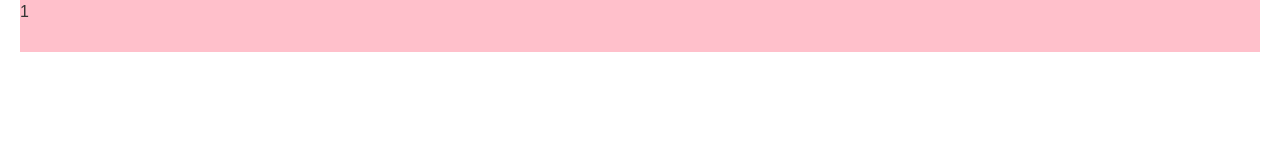
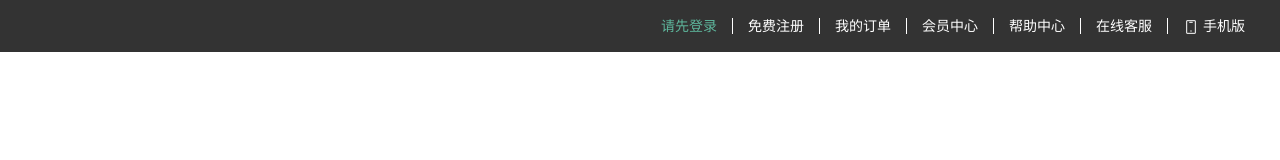
Before and after one commit to AllSun/tuerxian, a plain HTML site: page index.html in a window 1280 px wide. Drawn offline with Linux system fonts and the light colour scheme.

Commit message:
快捷导航

```diff
--- a/css/common.css
+++ b/css/common.css
@@ -1,3 +1,5 @@
+/* 头尾各个页面相同的样式 */
+/* 版心 */
 .wrapper{
     margin: 0 auto;
     width: 1240px;
--- a/css/index.css
+++ b/css/index.css
@@ -1,4 +1,32 @@
 .shortcut{
+    background-color: #333333;
+}
+.shortcut .wrapper{
+    /* background-color: pink; */
+
     height: 52px;
-    background-color: pink;
 }
+
+.shortcut ul{
+    display: flex;
+    justify-content: flex-end;
+    line-height: 52px;
+}
+
+.shortcut  li a{
+    padding:0 15px;
+    border-right: 1px solid #FFFFFF ;
+    font-size: 14px;
+    color: #FFFFFF;
+}
+
+.shortcut ul li:last-child a{
+    border-right: 0;
+}
+.shortcut .iconfont{
+    margin-right: 4px;
+    vertical-align: middle;
+}
+.shortcut .login{
+    color: #5EB69C;
+}
--- a/index.html
+++ b/index.html
@@ -1,22 +1,37 @@
 <!DOCTYPE html>
 <html lang="en">
-<head>
-    <meta charset="UTF-8">
-    <meta name="viewport" content="width=device-width, initial-scale=1.0">
+  <head>
+    <meta charset="UTF-8" />
+    <meta name="viewport" content="width=device-width, initial-scale=1.0" />
     <!-- 提升SEO -->
-    <meta name="description" content="小兔鲜儿官网，致力于打造全球最大的食品、生鲜电商购物平台。">
-    <meta name="keywords" content="小兔鲜儿,食品,生鲜,服装,家电,电商,购物">
+    <meta
+      name="description"
+      content="小兔鲜儿官网，致力于打造全球最大的食品、生鲜电商购物平台。"
+    />
+    <meta name="keywords" content="小兔鲜儿,食品,生鲜,服装,家电,电商,购物" />
     <!-- 注意缓存问题 -->
-    <link rel="shortcut icon" href="favicon.ico" type="image/x-icon">
+    <link rel="shortcut icon" href="favicon.ico" type="image/x-icon" />
     <!-- 注意引用顺序 -->
-    <link rel="stylesheet" href="./iconfont/iconfont.css">
-    <link rel="stylesheet" href="./css/common.css">
-    <link rel="stylesheet" href="./css/base.css">
-    <link rel="stylesheet" href="./css/index.css">
+    <link rel="stylesheet" href="./iconfont/iconfont.css" />
+    <link rel="stylesheet" href="./css/common.css" />
+    <link rel="stylesheet" href="./css/base.css" />
+    <link rel="stylesheet" href="./css/index.css" />
     <title>小兔鲜儿-新鲜、惠民、快捷！</title>
-</head>
-<body>
+  </head>
+  <body>
     <!-- 快捷导航 -->
-    <div class="shortcut wrapper">1 </div>
-</body>
+    <div class="shortcut">
+      <div class="wrapper">
+        <ul>
+          <li><a href="#" class="login">请先登录</a></li>
+          <li><a href="#">免费注册</a></li>
+          <li><a href="#">我的订单</a></li>
+          <li><a href="#">会员中心</a></li>
+          <li><a href="#">帮助中心</a></li>
+          <li><a href="#">在线客服</a></li>
+          <li><a href="#"><span class="iconfont icon-mobile-phone"></span>手机版</a></li>
+        </ul>
+      </div>
+    </div>
+  </body>
 </html>
```
Also changed, not shown: 1 other file.
